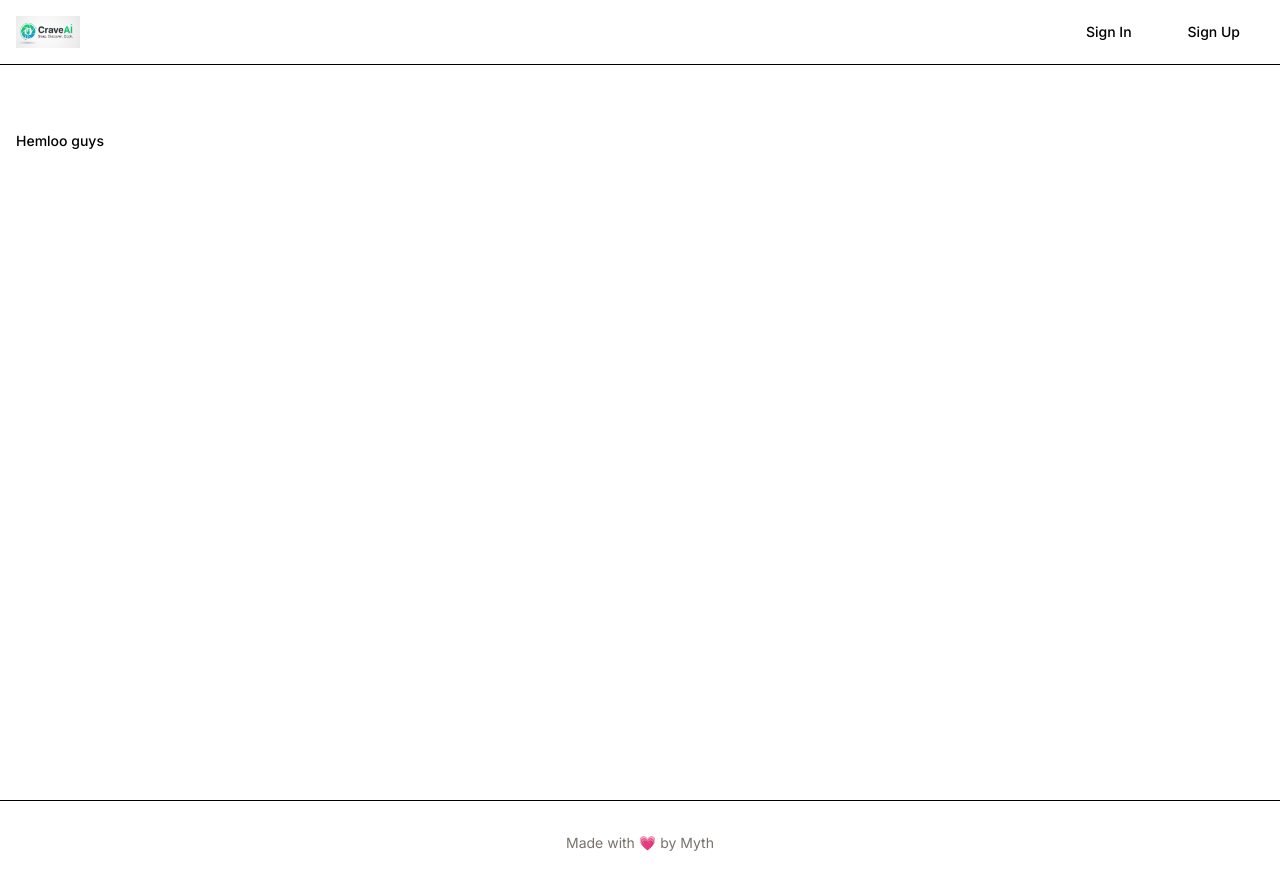
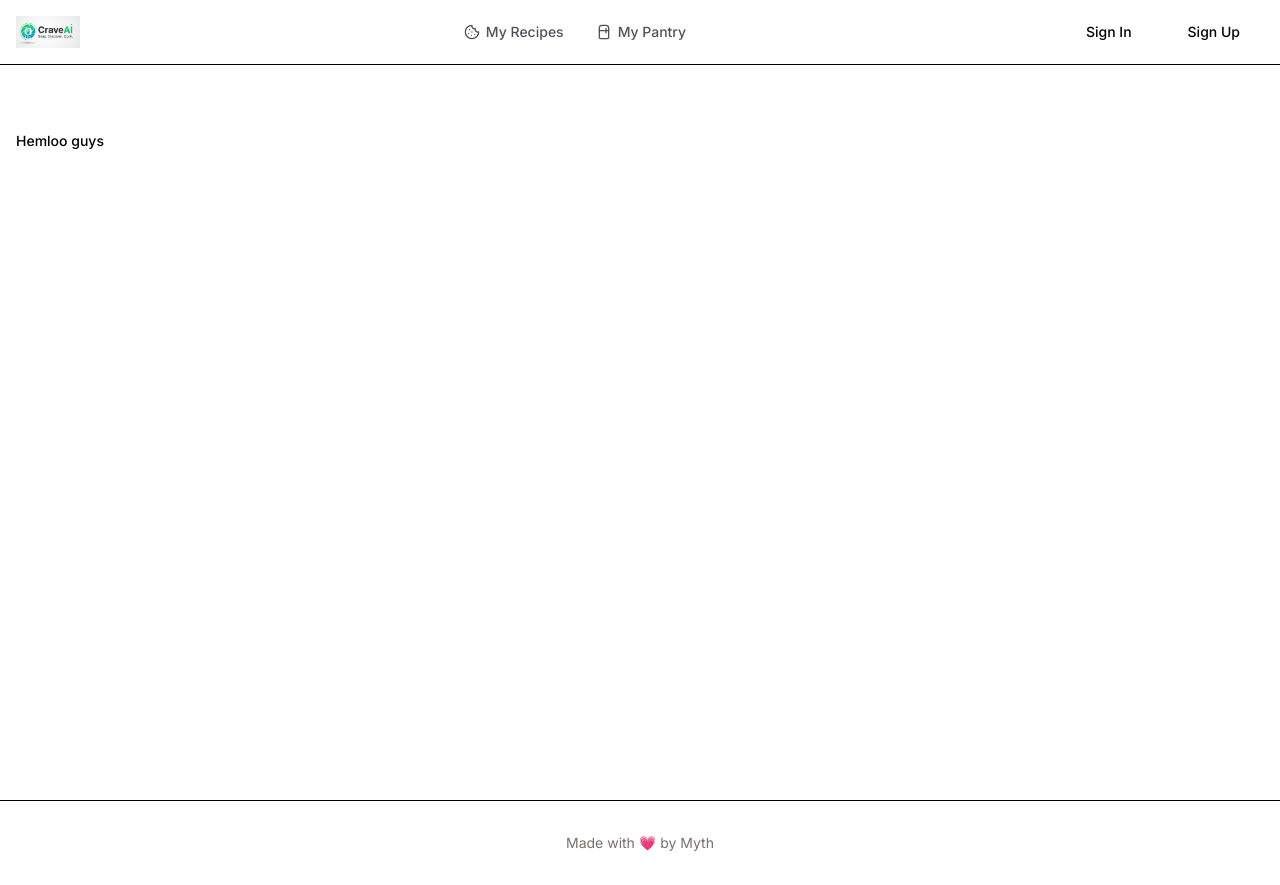
Before and after one commit to Atharvabandurkar/CraveAI, a Next.js app in the folder frontend/: page / in a window 1280 px wide. Built offline with nearby package versions, Linux system fonts and the light colour scheme; no server answers.

Commit message:
Enhance Header component with navigation links for recipes and pantry

```diff
--- a/frontend/app/globals.css
+++ b/frontend/app/globals.css
@@ -188,12 +188,102 @@
   }
 } */
 
+/* @import "tailwindcss";
+
+@custom-variant dark (&:is(.dark *));
+
+@theme {
+
+  --font-sans: var(--font-geist-sans);
+  --font-mono: var(--font-geist-mono);
+
+  --color-background: var(--background);
+  --color-foreground: var(--foreground);
+  --color-card: var(--card);
+  --color-card-foreground: var(--card-foreground);
+
+
+  --color-primary: var(--primary);
+  --color-primary-foreground: var(--primary-foreground);
+
+
+  --color-accent: var(--accent);
+  --color-accent-foreground: var(--accent-foreground);
+
+  --color-muted: var(--muted);
+  --color-muted-foreground: var(--muted-foreground);
+  --color-border: var(--border);
+  --color-input: var(--input);
+  --color-ring: var(--ring);
+
+
+  --radius-lg: var(--radius);
+  --radius-md: calc(var(--radius) - 2px);
+  --radius-sm: calc(var(--radius) - 4px);
+}
+
+:root {
+
+  --background: 240 5% 96%;
+  --foreground: 240 10% 3.9%;
+
+  --card: 0 0% 100%;
+  --card-foreground: 240 10% 3.9%;
+
+
+  --primary: 160 84% 39%;
+  --primary-foreground: 0 0% 98%;
+
+  --accent: 188 86% 53%;
+  --accent-foreground: 0 0% 98%;
+
+
+  --muted: 240 5% 96%;
+  --muted-foreground: 240 4% 46%;
+  --border: 240 6% 90%;
+  --input: 240 6% 90%;
+  --ring: 160 84% 39%;
+
+  --radius: 0.625rem;
+}
+
+.dark {
+
+  --background: 240 10% 3.9%;
+  --foreground: 0 0% 98%;
+
+  --card: 240 10% 3.9%;
+  --card-foreground: 0 0% 98%;
+
+
+  --primary: 160 84% 45%;
+  --primary-foreground: 240 10% 3.9%;
+
+  --accent: 188 86% 53%;
+  --accent-foreground: 240 10% 3.9%;
+
+  --muted: 240 4% 16%;
+  --muted-foreground: 240 5% 65%;
+  --border: 240 4% 16%;
+  --input: 240 4% 16%;
+  --ring: 160 84% 45%;
+}
+
+@layer base {
+  * {
+    @apply border-border outline-ring/50;
+  }
+  body {
+    @apply bg-background text-foreground antialiased;
+  }
+} */
+
 @import "tailwindcss";
 
 @custom-variant dark (&:is(.dark *));
 
 @theme {
-  /* Use the system fonts provided by Next.js */
+  /* System Fonts */
   --font-sans: var(--font-geist-sans);
   --font-mono: var(--font-geist-mono);
 
@@ -202,6 +292,8 @@
   --color-foreground: var(--foreground);
   --color-card: var(--card);
   --color-card-foreground: var(--card-foreground);
+  --color-popover: var(--popover);
+  --color-popover-foreground: var(--popover-foreground);
 
   /* Primary Action (Emerald/Mint) */
   --color-primary: var(--primary);
@@ -232,15 +324,18 @@
   --card: 0 0% 100%;
   --card-foreground: 240 10% 3.9%;
 
-  /* Emerald-600 */
+  --popover: 0 0% 100%;
+  --popover-foreground: 240 10% 3.9%;
+
+  /* Primary: Emerald-600 */
   --primary: 160 84% 39%;
   --primary-foreground: 0 0% 98%;
 
-  /* Cyan-500 */
+  /* Accent: Cyan-500 */
   --accent: 188 86% 53%;
   --accent-foreground: 0 0% 98%;
 
-  /* Zinc-500 Muted & Zinc-200 Border */
+  /* Muted & Borders: Zinc-200/500 */
   --muted: 240 5% 96%;
   --muted-foreground: 240 4% 46%;
   --border: 240 6% 90%;
@@ -258,7 +353,10 @@
   --card: 240 10% 3.9%;
   --card-foreground: 0 0% 98%;
 
-  /* primary stays Emerald, but slightly brighter for dark mode if desired */
+  --popover: 240 10% 3.9%;
+  --popover-foreground: 0 0% 98%;
+
+  /* primary Emerald slightly adjusted for Dark Mode visibility */
   --primary: 160 84% 45%;
   --primary-foreground: 240 10% 3.9%;
 
@@ -274,7 +372,7 @@
 
 @layer base {
   * {
-    @apply border-border outline-ring/50;
+    @apply border-border outline-ring/50 transition-colors duration-200;
   }
   body {
     @apply bg-background text-foreground antialiased;
--- a/frontend/components/Header.jsx
+++ b/frontend/components/Header.jsx
@@ -38,6 +38,7 @@
 import { SignedIn, SignedOut, SignInButton, SignUpButton, UserButton } from "@clerk/nextjs";
 import React from 'react'
 import { Button } from "./ui/button";
+import { Cookie, Refrigerator, Sparkles } from "lucide-react";
 import Link from "next/link";
 import Image from "next/image";
 
@@ -53,6 +54,24 @@ const Header = async () => {
             height={60}
             className="w-16" />
         </Link>
+
+        {/* Navigation Links */}
+        <div className="hidden md:flex items-center space-x-8 text-sm font-medium text-zinc-600">
+          <Link
+            href="/recipes"
+            className="hover:text-primary transition-colors flex gap-1.5 items-center group"
+          >
+            <Cookie className="w-4 h-4 transition-colors group-hover:text-primary" />
+            My Recipes
+          </Link>
+          <Link
+            href="/pantry"
+            className="hover:text-primary transition-colors flex gap-1.5 items-center group"
+          >
+            <Refrigerator className="w-4 h-4 transition-colors group-hover:text-primary" />
+            My Pantry
+          </Link>
+        </div>
 
         {/* Auth Section */}
         <div className="flex items-center space-x-4">
```
